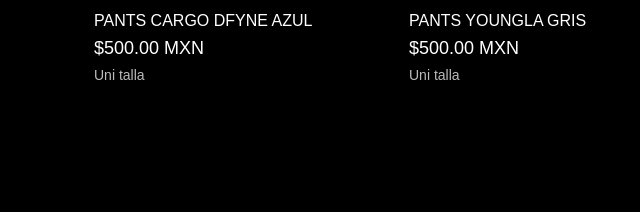
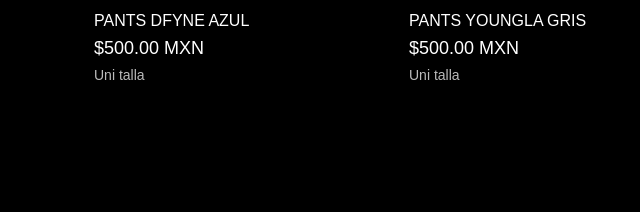
Before and after one commit to DamianAli27/uniq-gym, a plain HTML site: page caballero.html in a window 1280 px wide. Shown: the part 467-679 px from the top of the page, 556-1196 px from the left. Drawn offline with Linux system fonts and the light colour scheme.

Commit message:
Actualizar 10 nov.1

```diff
--- a/caballero.html
+++ b/caballero.html
@@ -98,7 +98,7 @@
 
     <article class="producto">
 <img src="pants_adfyne.jpg" alt="Pants azul">
-<h2>Pants cargo DFYNE azul</h2>
+<h2>Pants DFYNE azul</h2>
       <p class="precio">$500.00 MXN</p>
       <p class="tallas">Uni talla</p>
     </article>
```
